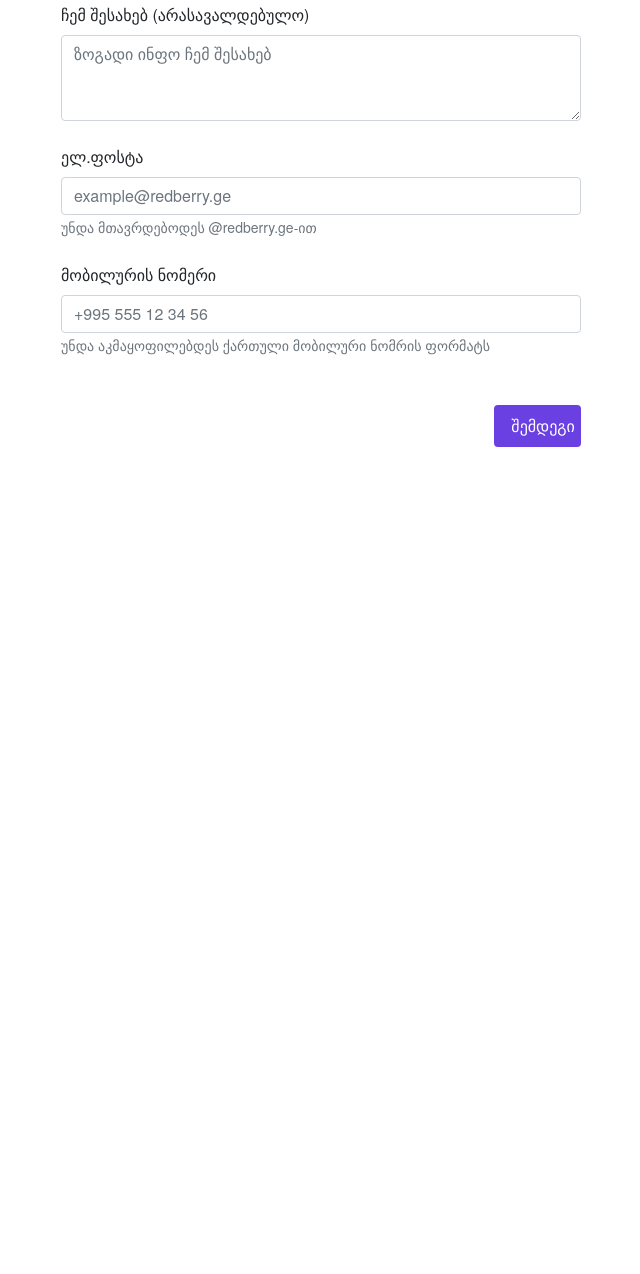
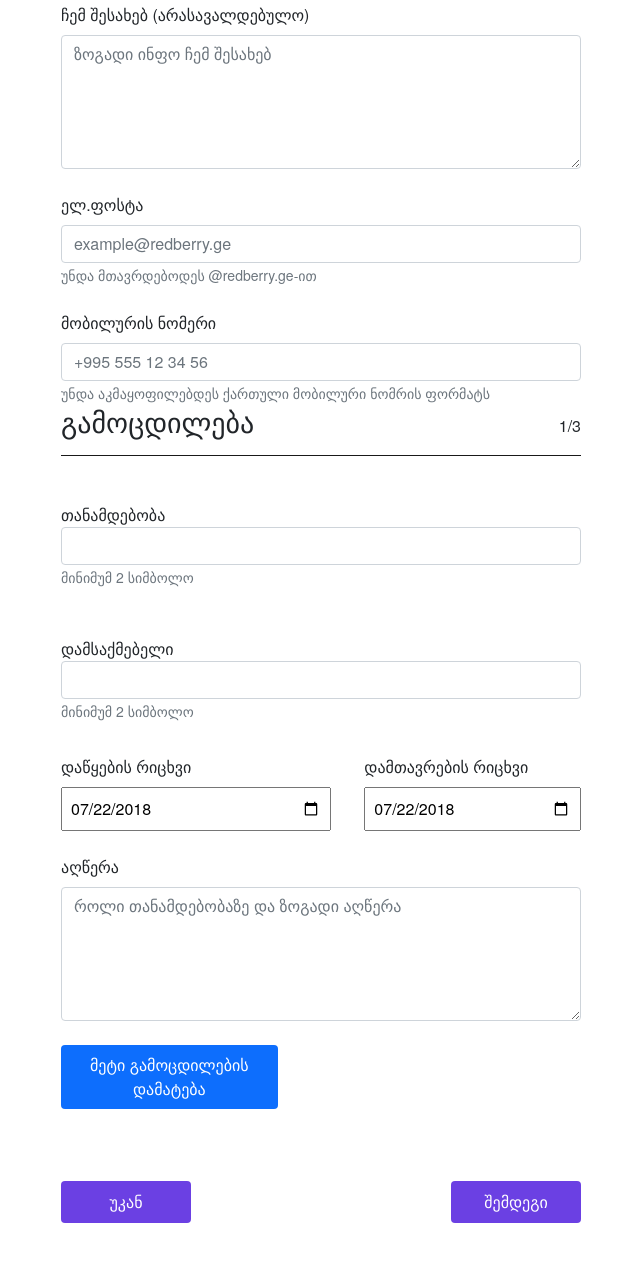
Before and after one commit to teobidzishvili/resume_generator, a plain HTML site: page page1.html in a window 1280 px wide. Shown: the part 337-1611 px from the top of the page, without its empty margins (43-683 px from the left). Before the commit the page ends 954 px from the top, so only its background shows below. Drawn offline with nearby package versions, Linux system fonts and the light colour scheme; a web font is replaced by a local one.

Commit message:
somewhere in the middle

```diff
--- a/main.js
+++ b/main.js
@@ -1,22 +1,22 @@
 
-var sakheli = document.getElementById("sakheli")
-var gvari = document.getElementById("gvari")
-var name_label = document.getElementById("name-label")
-var gvari_label = document.getElementById("gvari_label")
-var name_error = document.getElementById("name_error")
-var surname_error = document.getElementById("surname_error")
-var name_done = document.getElementById("name_done")
-var surname_done = document.getElementById("surname_done")
+let sakheli = document.getElementById("sakheli")
+let gvari = document.getElementById("gvari")
+let name_label = document.getElementById("name-label")
+let gvari_label = document.getElementById("gvari_label")
+let name_error = document.getElementById("name_error")
+let surname_error = document.getElementById("surname_error")
+let name_done = document.getElementById("name_done")
+let surname_done = document.getElementById("surname_done")
 
 // Regular expression to match Georgian letters
-var regEx = /^[\u10A0-\u10FF]+$/
+let regEx = /^[\u10A0-\u10FF]+$/
 
 sakheli.addEventListener("input", function() {
-
     if (!regEx.test(sakheli.value) || sakheli.value.length<2) {
         sakheli.classList.add("border-3", "border-danger")
         name_label.classList.add("text-danger")
         name_error.classList.remove("d-none")
+        name_done.classList.add("d-none")
         return false;
     }else{
         sakheli.classList.remove("border-3", "border-danger")
@@ -33,6 +33,7 @@ gvari.addEventListener("input", function(){
         gvari.classList.add("border-3", "border-danger")
         gvari_label.classList.add("text-danger")
         surname_error.classList.remove("d-none")
+        surname_done.classList.add("d-none")
         return false;
     }else{
         gvari.classList.remove("border-3", "border-danger")
@@ -44,20 +45,38 @@ gvari.addEventListener("input", function(){
     }
 })
 
-var email = document.getElementById("email")
-var email_label = document.getElementById("email_label")
-var email_error = document.getElementById("email_error")
-var email_done = document.getElementById("email_done")
-var phone_done = document.getElementById("phone_done")
+let aboutMe = document.getElementById("aboutMe")
+let about = document.getElementById("about")
+
+aboutMe.addEventListener("input", function(){
+    about.classList.remove("d-none")
+    if (aboutMe.value==0){
+        about.classList.add("d-none")
+    }
+})
+
+let email = document.getElementById("email")
+let email_label = document.getElementById("email_label")
+let email_error = document.getElementById("email_error")
+let email_done = document.getElementById("email_done")
+let phone_done = document.getElementById("phone_done")
+let at = document.getElementById("at")
+
+
 
 
 email.addEventListener("input", function() {
+    at.classList.remove("d-none")
+    if (email.value==0){
+        at.classList.add("d-none")
+    }
     if (!email.value.endsWith("@redberry.ge")) {
         email_error.classList.remove("d-none")
         email_label.classList.add("text-danger")
         email.classList.add("border-3", "border-danger")
+        email_done.classList.add("d-none")
         return false
-    } else {
+    }else {
         email_error.classList.add("d-none")
         email_label.classList.remove("text-danger")
         email.classList.remove("border-3", "border-danger")
@@ -67,16 +86,29 @@ email.addEventListener("input", function() {
     }
 })
 
-var phone_number = document.getElementById("phone_number")
-var phone_label = document.getElementById("phone_label")
-var phone_error = document.getElementById("phone_error")
+let phone_number = document.getElementById("phone_number")
+let phone_label = document.getElementById("phone_label")
+let phone_error = document.getElementById("phone_error")
+let txt
+
+phone_number.addEventListener("keyup", function () {
+    txt = this.value;
+    if (
+      txt.length == 4 ||
+      txt.length == 8 ||
+      txt.length == 11 ||
+      txt.length == 14
+    )
+      this.value = this.value + " ";
+  });
 
 phone_number.addEventListener("input", function() {
-    var phoneRegEx = /^\+995\s5\d{2}\s\d{2}\s\d{2}\s\d{2}$/
+    let phoneRegEx = /^(\+995)?(79\d{7}|5\d{8})$/
     if (!phoneRegEx.test(phone_number.value)) {
         phone_error.classList.remove("d-none")
         phone_label.classList.add("text-danger")
         phone_number.classList.add("border-3", "border-danger")
+        phone_done.classList.add("d-none")
         return false
     } else {
         phone_error.classList.add("d-none")
@@ -88,12 +120,22 @@ phone_number.addEventListener("input", function() {
     }
 })
 
+
 let nextButton = document.getElementById("nextButton")
-let form = document.getElementById("form")
+let fill = document.getElementById("fill")
+
 
 nextButton.addEventListener("click", function(event) {
     event.preventDefault()
     if (form.checkValidity()) {
-        window.location.href = './page2.html';
-      }
+        fill.classList.add('d-none')
+    }
 })
+
+
+// nextButton.addEventListener("click", function(event) {
+//     event.preventDefault()
+//     if (form.checkValidity()) {
+//         window.location.href = './page2.html';
+//       }
+// })
--- a/page1.html
+++ b/page1.html
@@ -62,6 +62,10 @@
     </a>
     <div class="mx-5 mt-5 px-4 row">
         <form action="" class="row mt-2 mx-2 col-6" id="form">
+
+            <!-- პირადი ინფოს გვერდი -->
+
+            <div class="" id="fill">
                 <div class="d-flex flex-row justify-content-between align-items-center col-12">
                     <h3>პირადი ინფო</h3>
                     <div id="pageCounter">
@@ -79,10 +83,9 @@
                             მინიმუმ 2 ასო, ქართული ასოები
                         </small>
                     </div>
-
                     <div class="form-group mt-5 fullname">
                         <label for="gvari" id="gvari_label">გვარი</label>
-                    <input class="form-control" id="gvari" required></input>
+                        <input class="form-control" class="input" id="gvari" oninput="yourSurname.value=gvari.value" required></input>
                         <img src="./Images/Vector-1.png" alt="error icon" id="surname_error" class="d-none">
                         <img src="./Images/Vector-2.png" alt="error icon" id="surname_done" class="d-none">
                         <small id="gvari1" class="form-text text-muted">
@@ -90,37 +93,102 @@
                         </small>
                     </div>
                 </div>
-
                 <div class="form-group my-4 row">
                     <label class="col-4 pt-1">პირადი ფოტოს ატვირთვა</label>
                     <label for="photo" class="col-2 p-1 bg-primary text-white text-center" id="upload" style="border-radius: 4px;"><input type="file" class="form-control-file d-none" id="photo" required>ატვირთვა</label>
                 </div>
                 <div class="form-group">
                     <label for="about-me" class="mb-2">ჩემ შესახებ (არასავალდებულო)</label>
-                <textarea class="form-control" id="about-me" rows="3" placeholder="ზოგადი ინფო ჩემ შესახებ"></textarea>
+                    <textarea class="form-control" id="aboutMe" rows="5" placeholder="ზოგადი ინფო ჩემ შესახებ" oninput="aboutYou.value=aboutMe.value"></textarea>
                 </div>
                 <div class="form-group my-4">
                     <label for="email" class="mb-2" id="email_label">ელ.ფოსტა</label>
-                <input type="email" class="form-control" id="email" aria-describedby="emailHelp" placeholder="example@redberry.ge">
+                    <input type="email" class="form-control" id="email" aria-describedby="emailHelp" placeholder="example@redberry.ge" oninput="yourEmail.value=email.value;" required>
                     <img src="./Images/Vector-1.png" alt="error icon" id="email_error" class="d-none">
                     <img src="./Images/Vector-2.png" alt="error icon" id="email_done" class="d-none">
                     <small id="emailHelp" class="form-text text-muted">უნდა მთავრდებოდეს @redberry.ge-ით</small>
                 </div>
                 <div class="form-group">
                     <label for="phoneNumber" class="mb-2" id="phone_label">მობილურის ნომერი</label>
-                <input type="tel" class="form-control" id="phone_number" name="phoneNumber" placeholder="+995 555 12 34 56">
+                    <input type="tel" class="form-control" id="phone_number" name="phoneNumber" placeholder="+995 555 12 34 56" oninput="yourPhone.value=phone_number.value">
                     <img src="./Images/Vector-1.png" alt="error icon" id="phone_error" class="d-none">
                     <img src="./Images/Vector-2.png" alt="error icon" id="phone_done" class="d-none">
                     <small id="phone" class="form-text text-muted">უნდა აკმაყოფილებდეს ქართული მობილური ნომრის ფორმატს</small>
                 </div>
-            <div class="text-end">
-                <!-- <a href="./page2.html"> -->
-                    <button href="./page2.html" type="submit" class="btn my-5 col-2 px-3 py-2" id="nextButton" style="background: #6B40E3; color: #FFF;">შემდეგი</button>
-                <!-- </a> -->
             </div>
+
+            <!-- გამოცდილების გვერდი -->
+
+            <div class="" id="fill2">
+                <div class="d-flex flex-row justify-content-between align-items-center col-12">
+                    <h3>გამოცდილება</h3>
+                    <div id="pageCounter">
+                        <span id="currentPage">1</span>/<span id="totalPages">3</span>
+                    </div>
+                </div>
+                <img src="./Images/Line 13.png" alt="line" class="d-flex justify-content-around mt-2 col-12">
+
+                <div class="form-group mt-5">
+                    <label for="position" id="position-label">თანამდებობა</label>
+                    <input class="form-control" class="input" id="position" oninput="yourPosition.value=position.value" required></input>
+                    <img src="./Images/Vector-1.png" alt="error icon" id="position_error" class="d-none">
+                    <img src="./Images/Vector-2.png" alt="error icon" id="position_done" class="d-none">
+                    <small id="position" class="form-text text-muted">
+                        მინიმუმ 2 სიმბოლო
+                    </small>
+                </div>
+                <div class="form-group mt-5">
+                    <label for="employer" id="employer-label">დამსაქმებელი</label>
+                    <input class="form-control" class="input" id="employer" oninput="yourEmplyer.value=employer.value" required></input>
+                    <img src="./Images/Vector-1.png" alt="error icon" id="emploer_error" class="d-none">
+                    <img src="./Images/Vector-2.png" alt="error icon" id="employer_done" class="d-none">
+                    <small id="employer" class="form-text text-muted">
+                        მინიმუმ 2 სიმბოლო
+                    </small>
+                </div>
+                <div class="d-flex justify-content-between my-4">
+                    <div class="">
+                        <label for="start" class="my-2">დაწყების რიცხვი</label>
+                        <input class="col-12 p-2" type="date" id="start" name="work-start" value="2018-07-22" min="2000-01-01" max="2023-12-31" required>
+                    </div>
+                    <div class="col-5">
+                        <label for="end" class="my-2">დამთავრების რიცხვი</label>
+                        <input class="col-12 p-2" type="date" id="end" name="work-end" value="2018-07-22" min="2000-01-01" max="2023-12-31" required>
+                    </div>
+                </div>
+
+                <div class="form-group">
+                    <label for="description" class="mb-2">აღწერა</label>
+                    <textarea class="form-control" id="description" rows="5" placeholder="როლი თანამდებობაზე და ზოგადი აღწერა" oninput="yourDescription.value=description.value"></textarea>
+                </div>
+                <button class="col-5 my-4 p-2 bg-primary text-white text-center border-0" style="border-radius: 4px;">მეტი გამოცდილების დამატება</button>
+            </div>
+            <div class="d-flex justify-content-between">
+                <div class="col-3">
+                    <button type="submit" class="btn my-5 col-12 px-3 py-2" id="nextButton" style="background: #6B40E3; color: #FFF;">უკან</button>
+                </div>
+                <div class="col-3">
+                    <button type="submit" class="btn my-5 col-12 px-3 py-2" id="nextButton" style="background: #6B40E3; color: #FFF;">შემდეგი</button>
+                </div>
+            </div>
+
         </form>
         <div class="m-5 col-5" id="run">
-            <input type="text" class="border-0" id="yourName" readonly>
+            <input type="text" class="border-0 text-danger font-weight-bold h2 col-3" id="yourName" readonly>
+            <input type="text" class="border-0 text-danger h2 col-6" id="yourSurname" readonly>
+            <div>
+                <img src="./Images/Vector-3.png" alt="at icon" class="d-none" id="at">
+                <input type="text" class="border-0 text-dark h5" id="yourEmail" readonly><br>
+            </div>
+
+            <input type="text" class="border-0 text-dark h5" id="yourPhone" readonly><br>
+            <div class="col-12">
+                <div class="text-danger font-weight-bold h4 py-3 d-none" id="about">ჩემ შესახებ</div>
+                <input type="text" class="border-0 text-dark h5 col-10" id="aboutYou" readonly><br>
+            </div>
+            <input type="text" class="border-0" id="yourPosition" readonly>
+            <input type="text" class="border-0" id="yourDescription" readonly>
+
         </div>
     </div>
 
```
Also changed, not shown: Images/Vector-3.png (added). Lines whose indentation alone changed are shown as unchanged.
